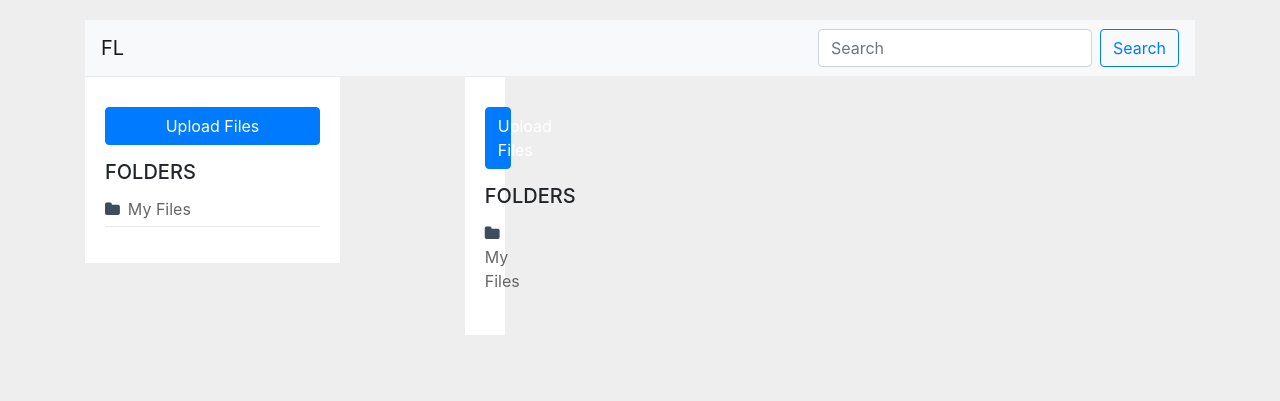
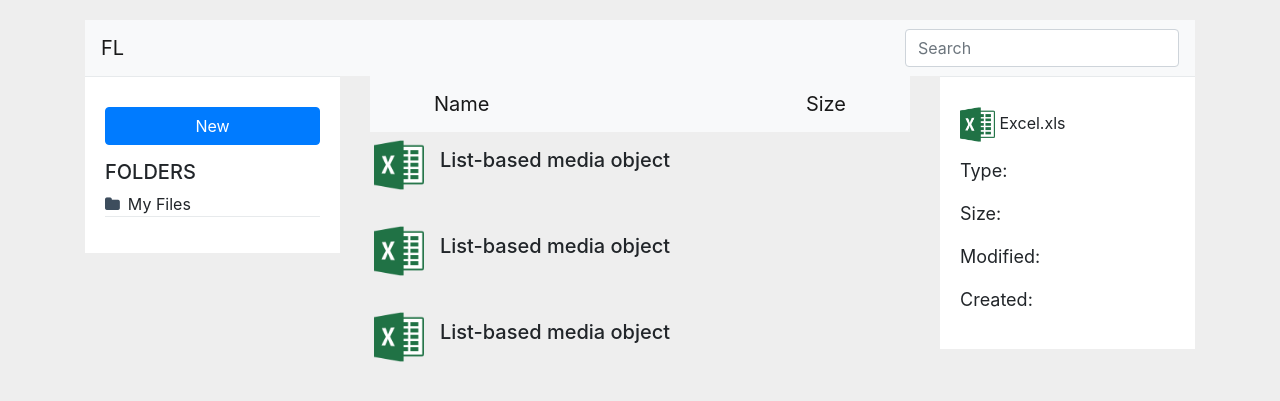
Before and after one commit to GuilhermeCarra/PHP-FileSystem-Explorer, a PHP site: page / in a window 1280 px wide. Shown: the top 401 px of the page. Run offline with PHP 8.4, Linux system fonts and the light colour scheme; some libraries are stand-ins or nearby versions.

Commit message:
index page almoust done

```diff
--- a/assets/style/style.css
+++ b/assets/style/style.css
@@ -186,10 +186,18 @@
 text-decoration:none;
 }
 
-.list-unstyled{
-    background-color: #f8f9fa;
-}
-
 .media:hover{
     background-color: royalblue;
 }
+
+
+
+.information{
+    font-size: 18px;
+
+}
+
+.d-left{
+    display: flex;
+    flex-direction: row;
+}
--- a/index.php
+++ b/index.php
@@ -18,9 +18,8 @@
     <div class="container">
         <nav class="navbar navbar-light bg-light">
             <a class="navbar-brand">FL</a>
-            <form class="form-inline">
-                <input class="form-control mr-sm-2" type="search" placeholder="Search" aria-label="Search">
-                <button class="btn btn-outline-primary my-2 my-sm-0" type="submit">Search</button>
+            <form class="form-inline d-left">
+                <input class="form-control" type="search" placeholder="Search" aria-label="Search">
             </form>
         </nav>
         <div class="row">
@@ -29,22 +28,49 @@
                     <div class="ibox-content">
                         <div class="file-manager">
                             <div class="hr-line-dashed"></div>
-                            <button class="btn btn-primary btn-block">Upload Files</button>
+                            <button class="btn btn-primary btn-block">New</button>
                             <div class="hr-line-dashed"></div>
                             <h5>Folders</h5>
                             <ul class="folder-list" style="padding: 0">
-                                <li><a href=""><i class="fa fa-folder"></i>My Files</a></li>
+                                <li id="root"><i class="fa fa-folder"></i>My Files</li>
                             </ul>
                             <div class="clearfix"></div>
                         </div>
                     </div>
                 </div>
             </div>
-            <div class="row">
             <div class="col-md-6 animated fadeInRight">
                 <div class="row">
-                        <div class="col-lg-12">
-
+                    <div class="col-lg-12" id="folder">
+                        <nav class="navbar navbar-light bg-light">
+                            <a class="navbar-brand ml-5">Name</a>
+                            <form class="form-inline">
+                                <a class="navbar-brand mr-5">Size</a>
+                            </form>
+                        </nav>
+                        <ul class="list-unstyled">
+                            <li class="media">
+                                <img src="assets/img/excel-2.png" class="mr-3 ml-1 mt-2 mb-1" alt="..." height="50px"
+                                    width="50px">
+                                <div class="media-body">
+                                    <h5 class="mt-0 mb-1 mt-3">List-based media object</h5>
+                                </div>
+                            </li>
+                            <li class="media my-4">
+                                <img src="assets/img/excel-2.png" class="mr-3 ml-1 mt-2 mb-1" alt="..." height="50px"
+                                    width="50px">
+                                <div class="media-body">
+                                    <h5 class="mt-0 mb-1 mt-3">List-based media object</h5>
+                                </div>
+                            </li>
+                            <li class="media">
+                                <img src="assets/img/excel-2.png" class="mr-3 ml-1 mt-2 mb-1" alt="..." height="50px"
+                                    width="50px">
+                                <div class="media-body">
+                                    <h5 class="mt-0 mb-1 mt-3">List-based media object</h5>
+                                </div>
+                            </li>
+                        </ul>
                     </div>
                 </div>
             </div>
@@ -53,14 +79,13 @@
                     <div class="ibox-content">
                         <div class="file-manager">
                             <div class="hr-line-dashed"></div>
-                                <button class="btn btn-primary btn-block">Upload Files</button>
+                            <img src="assets/img/excel-2.png" class="" alt="..." height="35px" width="35px"> Excel.xls
                             <div class="hr-line-dashed"></div>
-                                <h5>Folders</h5>
-                                <ul class="folder-list" style="padding: 0">
-                                    <li><a href=""><i class="fa fa-folder"></i>My Files</a></li>
-                                </ul>
+                            <p class="information">Type: </p>
+                            <p class="information">Size: </p>
+                            <p class="information">Modified: </p>
+                            <p class="information">Created: </p>
                             <div class="clearfix"></div>
-                            </div>
                         </div>
                     </div>
                 </div>
@@ -69,16 +94,15 @@
     </div>
 
 
-
-    <script src="https://code.jquery.com/jquery-3.5.1.slim.min.js"
-        integrity="sha384-DfXdz2htPH0lsSSs5nCTpuj/zy4C+OGpamoFVy38MVBnE+IbbVYUew+OrCXaRkfj" crossorigin="anonymous">
-    </script>
+    <script src="https://code.jquery.com/jquery-3.5.1.min.js"
+        integrity="sha256-9/aliU8dGd2tb6OSsuzixeV4y/faTqgFtohetphbbj0=" crossorigin="anonymous"></script>
     <script src="https://cdn.jsdelivr.net/npm/popper.js@1.16.0/dist/umd/popper.min.js"
         integrity="sha384-Q6E9RHvbIyZFJoft+2mJbHaEWldlvI9IOYy5n3zV9zzTtmI3UksdQRVvoxMfooAo" crossorigin="anonymous">
     </script>
     <script src="https://stackpath.bootstrapcdn.com/bootstrap/4.5.0/js/bootstrap.min.js"
         integrity="sha384-OgVRvuATP1z7JjHLkuOU7Xw704+h835Lr+6QL9UvYjZE3Ipu6Tp75j7Bh/kR0JKI" crossorigin="anonymous">
     </script>
+    <script src="assets/js/script.js"></script>
 </body>
 
 </html>
```
Lines whose indentation alone changed are shown as unchanged.
